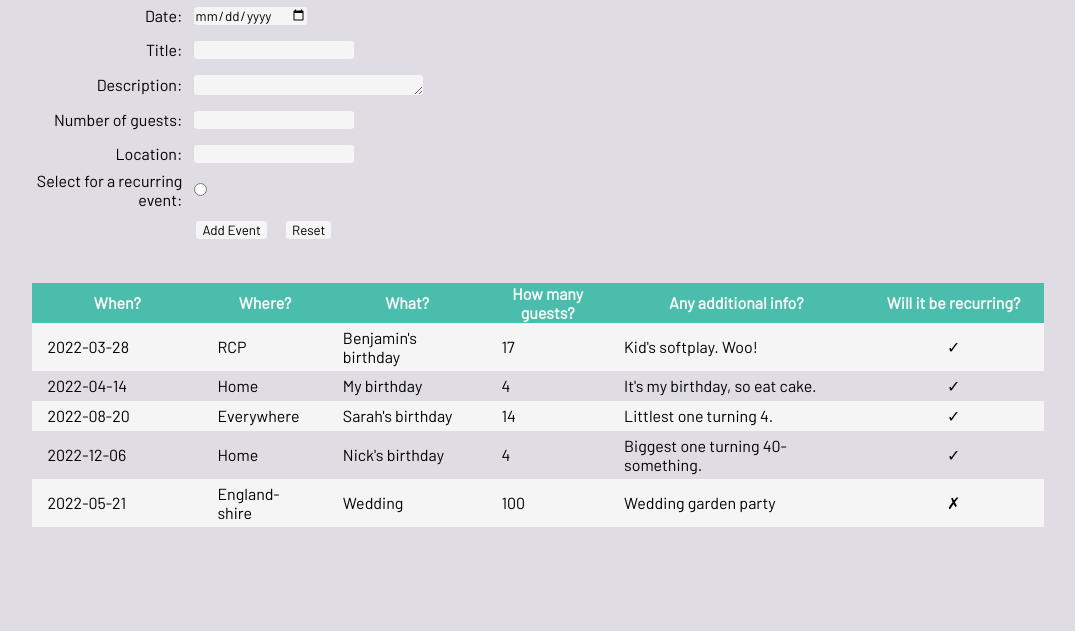
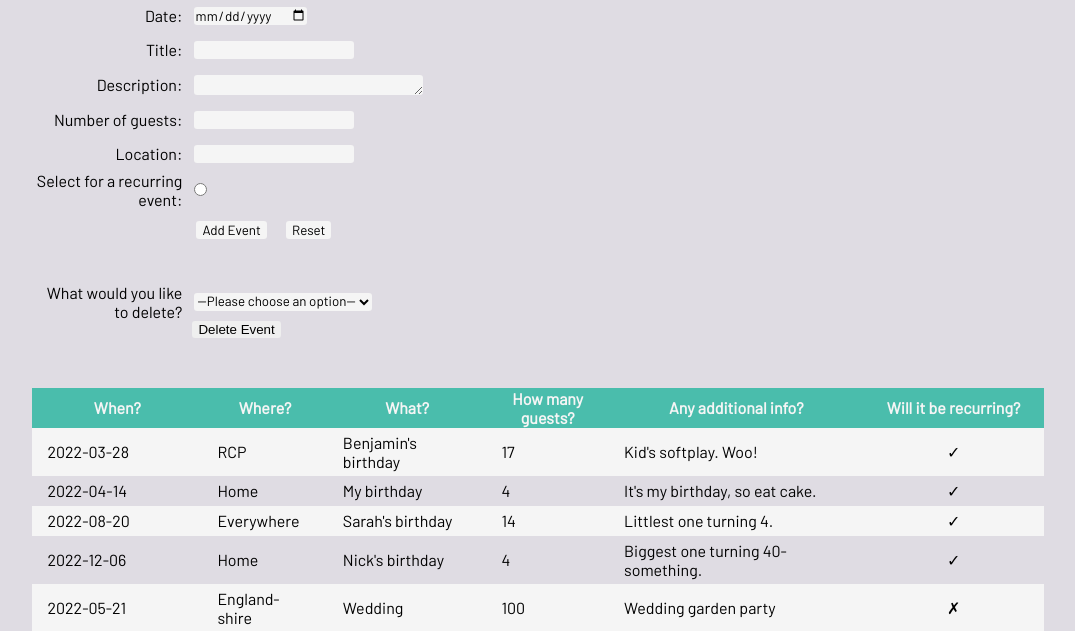
Before and after one commit to AnnaW86/web_programming_homework1, a Flask app: page /events in a window 1280 px wide. Shown: the part 135-766 px from the top of the page, without its empty margins (102-1177 px from the left). Run offline with Flask 2, Linux system fonts and the light colour scheme.

Commit message:
updating with 'delete event' functionality

```diff
--- a/controllers/controller.py
+++ b/controllers/controller.py
@@ -1,3 +1,5 @@
+from re import A
+from secrets import token_bytes
 from flask import render_template, request
 
 from app import app
@@ -16,3 +18,10 @@ def add_event():
     if request.form["date"]:
         events.append(Event(request.form["date"], request.form["title"], request.form["number_of_guests"], request.form["location"], request.form["description"], recurring_status))
     return render_template("index.html", title="Events", all_events=events)
+
+@app.route('/events/delete', methods=["POST"])
+def delete_event():
+    for event in events:
+        if event.title == request.form["delete"]:
+            events.remove(event)
+    return render_template("index.html", title="Events", all_events=events)
--- a/static/style.css
+++ b/static/style.css
@@ -27,7 +27,7 @@ body > main > form * {
     vertical-align: middle;
 }
 
-body > main > form > div > input, textarea {
+body > main > form > div > input, textarea, select {
     margin: 8px;
     border-radius: 3px;
     border: none;
@@ -41,6 +41,14 @@ body > main > form > div > input, textarea {
     padding: 4px 6px;
     font-family: 'Barlow', sans-serif;
 }
+
+body > main > form > input {
+    margin-left: 160px;
+    margin-bottom: 50px;
+    border-style: none;
+    border-radius: 3px;
+}
+
 
 body > main > table {
     border: 1x solid black;
--- a/templates/base.html
+++ b/templates/base.html
@@ -5,8 +5,7 @@
     <meta http-equiv="X-UA-Compatible" content="IE=edge">
     <meta name="viewport" content="width=device-width, initial-scale=1.0">
     <title>{{title}} - Upcoming Events</title>
-    <link rel="stylesheet" href="static/style.css">
-    <link rel="preconnect" href="https://fonts.googleapis.com">
+    <link rel="stylesheet" href="{{ url_for('static', filename='style.css') }}">    <link rel="preconnect" href="https://fonts.googleapis.com">
     <link rel="preconnect" href="https://fonts.gstatic.com" crossorigin>
     <link href="https://fonts.googleapis.com/css2?family=Barlow&family=Josefin+Sans&display=swap" rel="stylesheet">
 </head>
--- a/templates/index.html
+++ b/templates/index.html
@@ -30,9 +30,22 @@
             <input type="radio" name="recurring" id="recurring" value="recurring">
         </div>
         <div id="submit_reset_group">
-        <input type="submit" value="Add Event" id="submit">
-        <input type="reset" id="reset">
+            <input type="submit" value="Add Event" id="submit">
+            <input type="reset" id="reset">
         </div>
+    </form>
+
+    <form action="/events/delete" method="post" id="form2">
+        <div>
+            <label for="delete">What would you like to delete?</label>
+            <select name="delete" id="delete">
+                <option value="">--Please choose an option--</option>
+                {% for event in all_events %}
+                    <option value="{{ event.title }}">{{event.title}}</option>
+                {% endfor %}
+            </select>
+        </div>
+        <input type="submit" value="Delete Event" id="submit-delete">
     </form>
 
     <table id="table">
```
